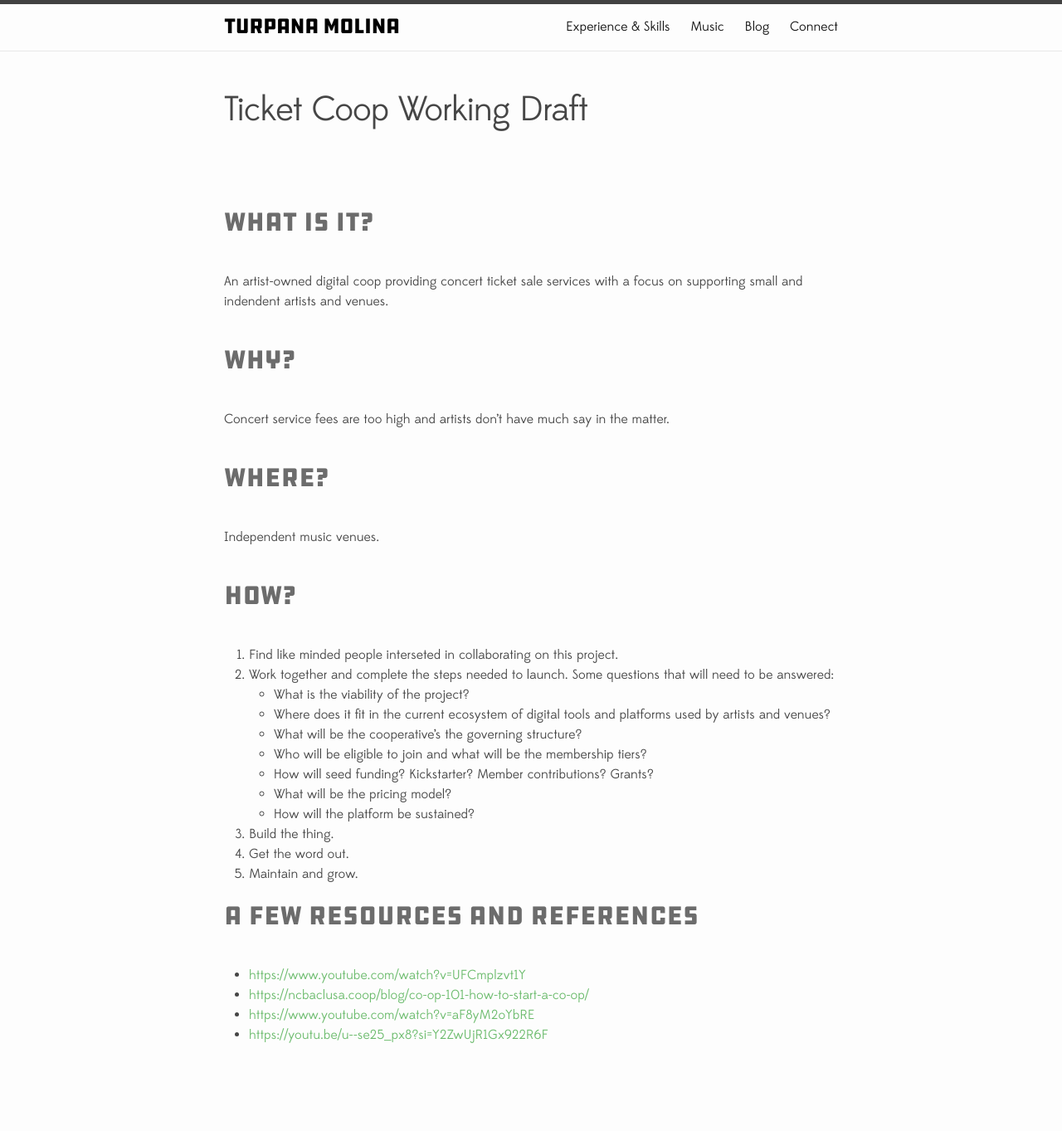
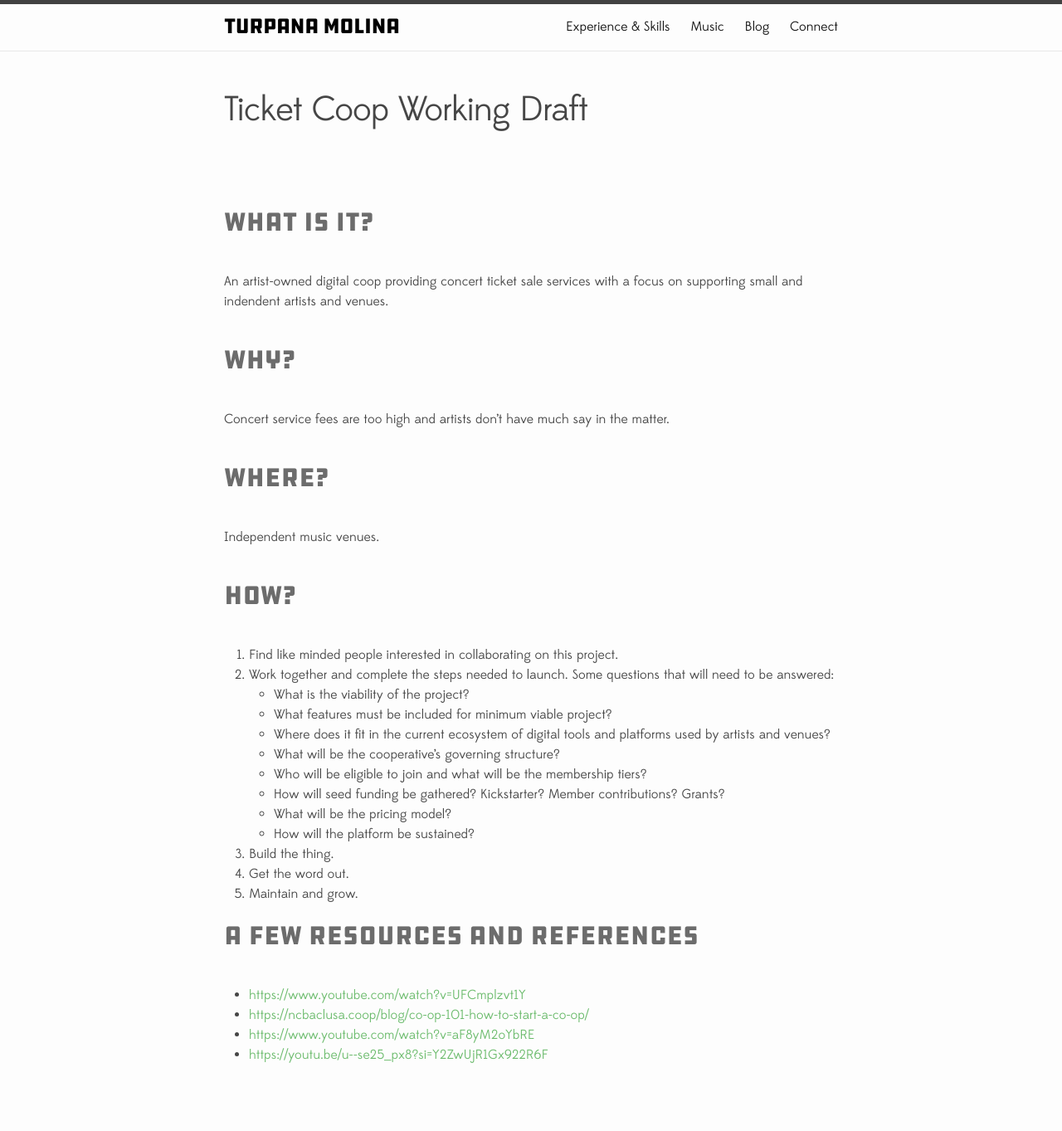
Before and after one commit to turpana/tm-website, a Jekyll site: the page built from ticket-coop.md, in a window 1280 px wide. Shown: the whole page at 83% size. Built offline with Jekyll 4.4.1, drawn with Linux system fonts in a browser that asks for light colours; before the commit the page ends 1339 px from its top, so only the background shows below that.

Commit message:
Ticket coop page edits

```diff
--- a/ticket-coop.md
+++ b/ticket-coop.md
@@ -10,13 +10,14 @@ Concert service fees are too high and artists don't have much say in the matter.
 ## Where?
 Independent music venues.
 ## How?
-1. Find like minded people interseted in collaborating on this project.
+1. Find like minded people interested in collaborating on this project.
 2. Work together and complete the steps needed to launch. Some questions that will need to be answered:
  - What is the viability of the project?
+ - What features must be included for minimum viable project?
  - Where does it fit in the current ecosystem of digital tools and platforms used by artists and venues?
- - What will be the cooperative's the governing structure?
+ - What will be the cooperative's governing structure?
  - Who will be eligible to join and what will be the membership tiers?
- - How will seed funding? Kickstarter? Member contributions? Grants?
+ - How will seed funding be gathered? Kickstarter? Member contributions? Grants?
  - What will be the pricing model?
  - How will the platform be sustained?
 3. Build the thing.
```
